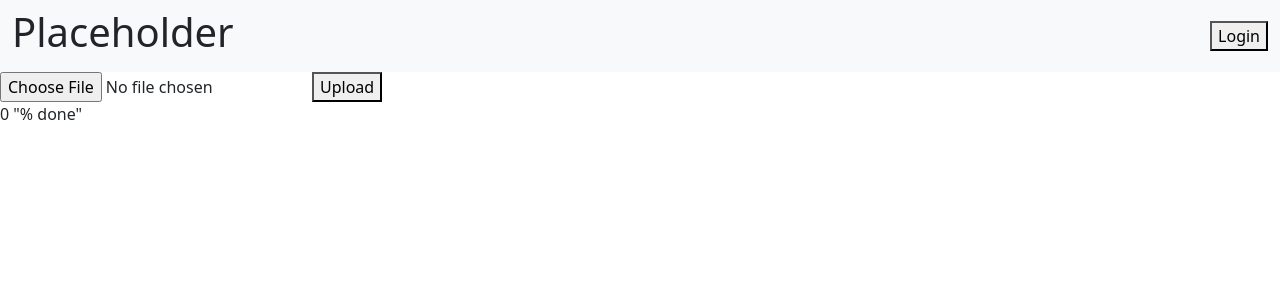
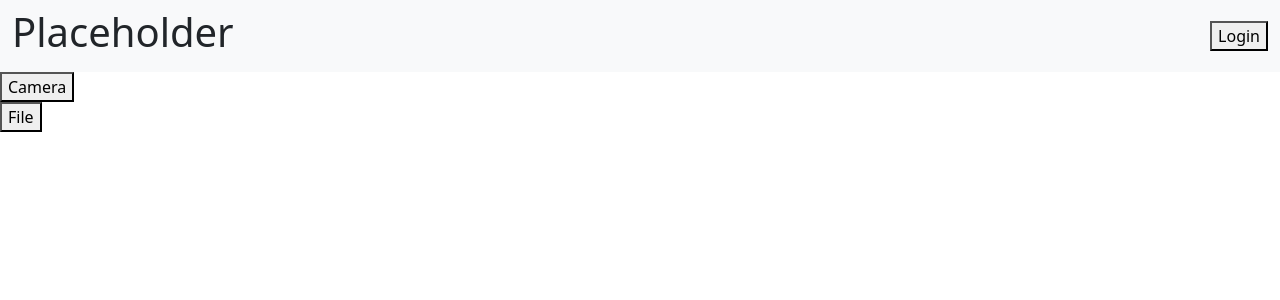
Before and after one commit to MohitAgrawal404/PlivoMock, a React (Create React App) app: page /fileSending in a window 1280 px wide. Shown: the top 300 px of the page. Built offline with nearby package versions, Linux system fonts and the light colour scheme; no server answers.

Commit message:
Show and Hide Camera/File

```diff
--- a/src/components/camera.js
+++ b/src/components/camera.js
@@ -66,7 +66,7 @@ function Camera() {
             </div>
 
             <div>
-             < Upload2firebase />
+
 
             </div>
 
--- a/src/components/fileSending.js
+++ b/src/components/fileSending.js
@@ -1,8 +1,25 @@
 import React, { useRef, useEffect, useState }from 'react';
 import Upload2firebase from './firebaseUploader';
+import Camera from './camera';
 function PhotoSend() {
+    const [showCamera, setShowCamera] = useState(false)
+    const [showFile, setShowFile] = useState(false)
+    const onClick = () => setShowCamera(true)
+    const onClick1 = () => setShowFile(true)
+
     return (
-        <Upload2firebase />
+        <body>
+        <div>
+            <div>
+            <button onClick={() => {setShowCamera(true)}} > Camera </button>
+            { showCamera ? <Camera/> : null }
+            </div>
+            <div>
+            <button onClick={() => {setShowFile(true)}}> File</button>
+            { showFile ? <Upload2firebase /> : null }
+            </div>
+            </div>
+        </body>
     )
 };
 export default PhotoSend;
```
Also changed, not shown: src/components/cameraIcon.png (added).
